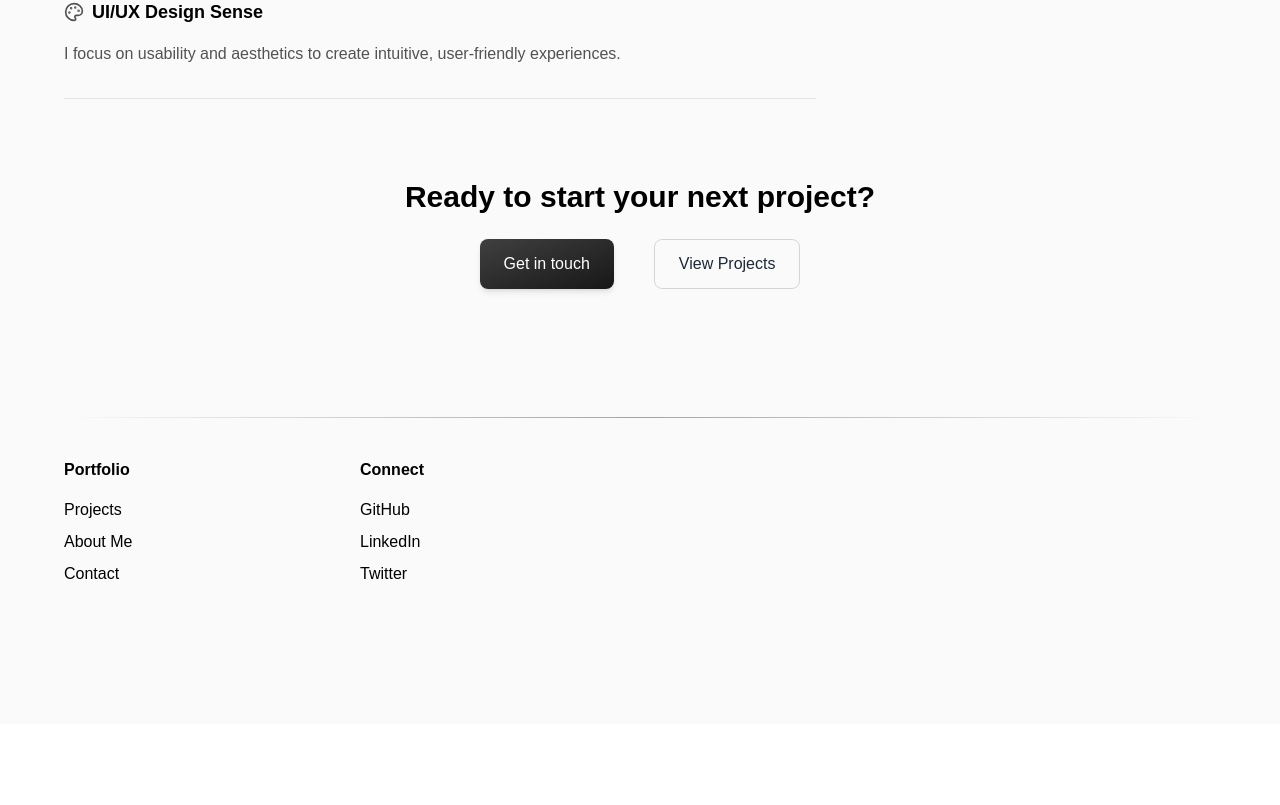
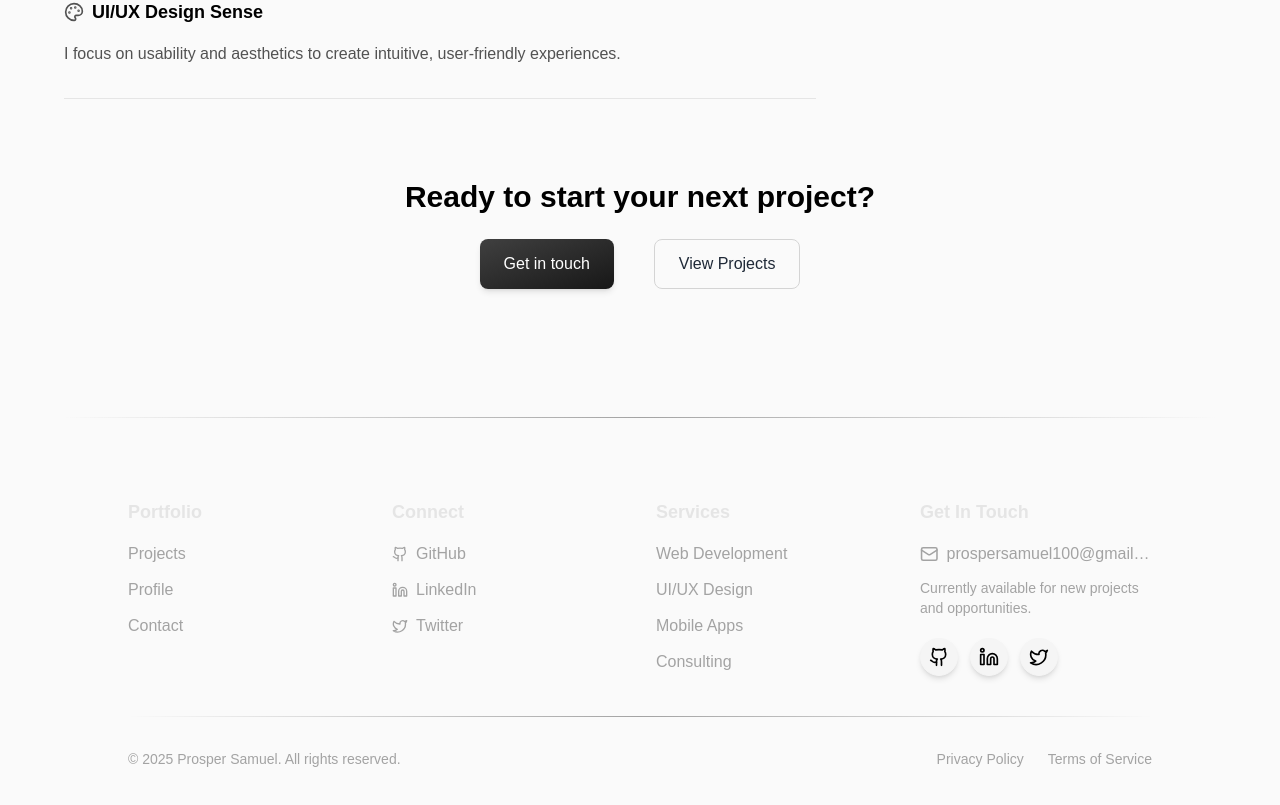
Before and after one commit to prospersamuel/My_Portfolio, a React (Vite) app: page / in a window 1280 px wide. Shown: the part 1799-2604 px from the top of the page. Before the commit the page ends 2523 px from the top, so only its background shows below. Built offline with nearby package versions, Linux system fonts and the light colour scheme; what @midudev/tailwind-animations would draw is missing.

Commit message:
portfolio update 4

```diff
--- a/src/pages/Layout.jsx
+++ b/src/pages/Layout.jsx
@@ -3,6 +3,7 @@ import Navbar from "./home/NavBar";
 import { Outlet, useNavigate } from "react-router-dom";
 import { useApp } from "../context/Appcontext";
 import { useEffect, useState } from "react";
+import Footer from "./home/Footer";
 
 export default function Layout() {
   const { toggleTheme, theme } = useApp();
@@ -48,6 +49,7 @@ export default function Layout() {
   return (
     <div>
       <Outlet />
+      <Footer/>
       <Navbar
         items={items}
         panelHeight={58}
--- /dev/null
+++ b/src/pages/home/Footer.jsx
@@ -0,0 +1,181 @@
+// components/Footer.jsx
+import { Github, Linkedin, Twitter, Mail, ExternalLink } from 'lucide-react';
+
+const Footer = () => {
+  const currentYear = new Date().getFullYear();
+
+  return (
+    <footer className=" border-neutral-800  pb-10 w-[80%] m-auto">
+      <div className="max-w-6xl mx-auto">
+        <div className="grid grid-cols-1 md:grid-cols-4 gap-8 mb-8">
+          {/* Portfolio Links */}
+          <div>
+            <h4 className="font-semibold text-neutral-200 mb-4 text-lg">Portfolio</h4>
+            <ul className="space-y-3">
+              <li>
+                <a
+                  href="/projects"
+                  className="text-neutral-400 hover:text-neutral-200 transition-colors flex items-center gap-2 group"
+                >
+                  <span>Projects</span>
+                  <ExternalLink className="w-3 h-3 opacity-0 group-hover:opacity-100 transition-opacity" />
+                </a>
+              </li>
+              <li>
+                <a
+                  href="/about"
+                  className="text-neutral-400 hover:text-neutral-200 transition-colors flex items-center gap-2 group"
+                >
+                  <span>Profile</span>
+                  <ExternalLink className="w-3 h-3 opacity-0 group-hover:opacity-100 transition-opacity" />
+                </a>
+              </li>
+              <li>
+                <a
+                  href="/contact"
+                  className="text-neutral-400 hover:text-neutral-200 transition-colors flex items-center gap-2 group"
+                >
+                  <span>Contact</span>
+                  <ExternalLink className="w-3 h-3 opacity-0 group-hover:opacity-100 transition-opacity" />
+                </a>
+              </li>
+            </ul>
+          </div>
+
+          {/* Connect Links */}
+          <div>
+            <h4 className="font-semibold text-neutral-200 mb-4 text-lg">Connect</h4>
+            <ul className="space-y-3">
+              <li>
+                <a
+                  href="https://github.com/yourusername"
+                  target="_blank"
+                  rel="noopener noreferrer"
+                  className="text-neutral-400 hover:text-neutral-200 transition-colors flex items-center gap-2 group"
+                >
+                  <Github className="w-4 h-4" />
+                  <span>GitHub</span>
+                </a>
+              </li>
+              <li>
+                <a
+                  href="https://linkedin.com/in/yourusername"
+                  target="_blank"
+                  rel="noopener noreferrer"
+                  className="text-neutral-400 hover:text-neutral-200 transition-colors flex items-center gap-2 group"
+                >
+                  <Linkedin className="w-4 h-4" />
+                  <span>LinkedIn</span>
+                </a>
+              </li>
+              <li>
+                <a
+                  href="https://twitter.com/yourusername"
+                  target="_blank"
+                  rel="noopener noreferrer"
+                  className="text-neutral-400 hover:text-neutral-200 transition-colors flex items-center gap-2 group"
+                >
+                  <Twitter className="w-4 h-4" />
+                  <span>Twitter</span>
+                </a>
+              </li>
+            </ul>
+          </div>
+
+          {/* Services */}
+          <div>
+            <h4 className="font-semibold text-neutral-200 mb-4 text-lg">Services</h4>
+            <ul className="space-y-3">
+              <li>
+                <a href="#" className="text-neutral-400 hover:text-neutral-200 transition-colors">
+                  Web Development
+                </a>
+              </li>
+              <li>
+                <a href="#" className="text-neutral-400 hover:text-neutral-200 transition-colors">
+                  UI/UX Design
+                </a>
+              </li>
+              <li>
+                <a href="#" className="text-neutral-400 hover:text-neutral-200 transition-colors">
+                  Mobile Apps
+                </a>
+              </li>
+              <li>
+                <a href="#" className="text-neutral-400 hover:text-neutral-200 transition-colors">
+                  Consulting
+                </a>
+              </li>
+            </ul>
+          </div>
+
+          {/* Contact Info */}
+          <div>
+            <h4 className="font-semibold text-neutral-200 mb-4 text-lg">Get In Touch</h4>
+            <div className="space-y-3">
+              <a
+                href="mailto:prospersamuel100@gmail.com"
+                className="text-neutral-400 hover:text-neutral-200 transition-colors flex items-center gap-2 group"
+              >
+                <Mail className="w-5 h-5" />
+                <span className='truncate'>prospersamuel100@gmail.com</span>
+              </a>
+              <p className="text-neutral-400 text-sm">
+                Currently available for new projects and opportunities.
+              </p>
+              <div className="flex gap-3 pt-2">
+                <a
+                  href="https://github.com/yourusername"
+                  target="_blank"
+                  rel="noopener noreferrer"
+                  className="p-2 rounded-full border border-neutral-100 dark:border-neutral-700 bg-neutral-100 shadow-md dark:bg-gradient-to-br from-neutral-700 to-neutral-900 dark:from-neutral-600 dark:to-neutral-900 hover:scale-110 duration-300 transition"
+                  aria-label="GitHub"
+                >
+                  <Github className="w-5 h-5" />
+                </a>
+                <a
+                  href="https://linkedin.com/in/yourusername"
+                  target="_blank"
+                  rel="noopener noreferrer"
+                  className="p-2 rounded-full border border-neutral-100 dark:border-neutral-700 bg-neutral-100 shadow-md dark:bg-gradient-to-br from-neutral-700 to-neutral-900 dark:from-neutral-600 dark:to-neutral-900 hover:scale-110 duration-300 transition"
+                  aria-label="LinkedIn"
+                >
+                  <Linkedin className="w-5 h-5" />
+                </a>
+                <a
+                  href="https://twitter.com/yourusername"
+                  target="_blank"
+                  rel="noopener noreferrer"
+                  className="p-2 rounded-full border border-neutral-100 dark:border-neutral-700 bg-neutral-100 shadow-md dark:bg-gradient-to-br from-neutral-700 to-neutral-900 dark:from-neutral-600 dark:to-neutral-900 hover:scale-110 duration-300 transition"
+                  aria-label="Twitter"
+                >
+                  <Twitter className="w-5 h-5" />
+                </a>
+              </div>
+            </div>
+          </div>
+        </div>
+
+        <div className='h-px w-full mt-10  bg-gradient-to-r from-transparent via-neutral-400 to-transparent dark:via-neutral-700'></div>
+
+        {/* Bottom Bar */}
+        <div className=" pt-8 flex flex-col md:flex-row justify-between items-center">
+          <div className="text-neutral-400 text-sm mb-4 md:mb-0">
+            © {currentYear} Prosper Samuel. All rights reserved.
+          </div>
+
+          <div className="flex items-center gap-6 text-sm text-neutral-400">
+            <a href="/privacy" className="hover:text-neutral-200 transition-colors">
+              Privacy Policy
+            </a>
+            <a href="/terms" className="hover:text-neutral-200 transition-colors">
+              Terms of Service
+            </a>
+          </div>
+        </div>
+      </div>
+    </footer>
+  );
+};
+
+export default Footer;
--- a/src/pages/home/Home.jsx
+++ b/src/pages/home/Home.jsx
@@ -136,7 +136,7 @@ export const PortfolioOverview = () => {
                 <div className="space-y-8">
                   <div className="pb-8 border-b border-neutral-200 dark:border-neutral-700">
                     <h3 className="text-lg font-semibold mb-4 flex items-center gap-2">
-                      <Code2 className="w-5 h-5 text-neutral-600" />
+                      <Code2 className="w-5 h-5 text-neutral-600 " />
                       Clean Frontend Development
                     </h3>
                     <p className="text-neutral-600 dark:text-neutral-400">
@@ -345,38 +345,6 @@ export const PortfolioOverview = () => {
         </div>
 
 <div className='h-px w-full mt-32 bg-gradient-to-r from-transparent via-neutral-400 to-transparent dark:via-neutral-700'></div>
-
-        {/* Footer Links */}
-        <div className="grid grid-cols-2 md:grid-cols-4 gap-8 mt-10">
-          <div>
-            <h4 className="font-semibold mb-4">Portfolio</h4>
-            <ul className="space-y-2">
-              <li>
-                <a href="/projects">Projects</a>
-              </li>
-              <li>
-                <a href="/about">About Me</a>
-              </li>
-              <li>
-                <a href="/contact">Contact</a>
-              </li>
-            </ul>
-          </div>
-          <div>
-            <h4 className="font-semibold mb-4">Connect</h4>
-            <ul className="space-y-2">
-              <li>
-                <a href="https://github.com/">GitHub</a>
-              </li>
-              <li>
-                <a href="https://linkedin.com/">LinkedIn</a>
-              </li>
-              <li>
-                <a href="https://twitter.com/">Twitter</a>
-              </li>
-            </ul>
-          </div>
-        </div>
       </div>
     </section>
   );
```
